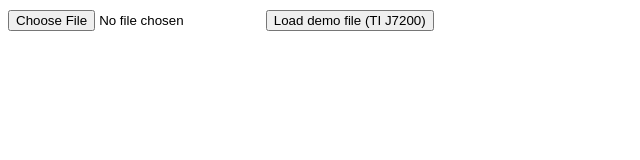
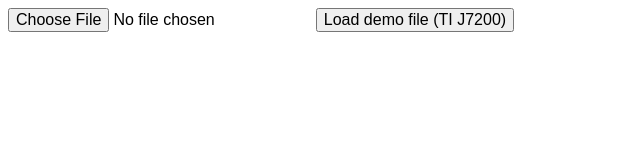
Before and after one commit to tleb/dtbiz, a plain HTML site: page index.html in a window 1280 px wide. Shown: the whole page, without its empty margins (0-640 px from the left). Drawn offline with Linux system fonts and the light colour scheme.

Commit message:
web: css: increase font size of section#file-input buttons

```diff
--- a/style.css
+++ b/style.css
@@ -3,8 +3,8 @@ html {
 	max-width: fit-content;
 }
 
-section#file-input.disabled {
-	display: none;
+section#file-input input {
+	font-size: initial;
 }
 
 section#file-input {
```
